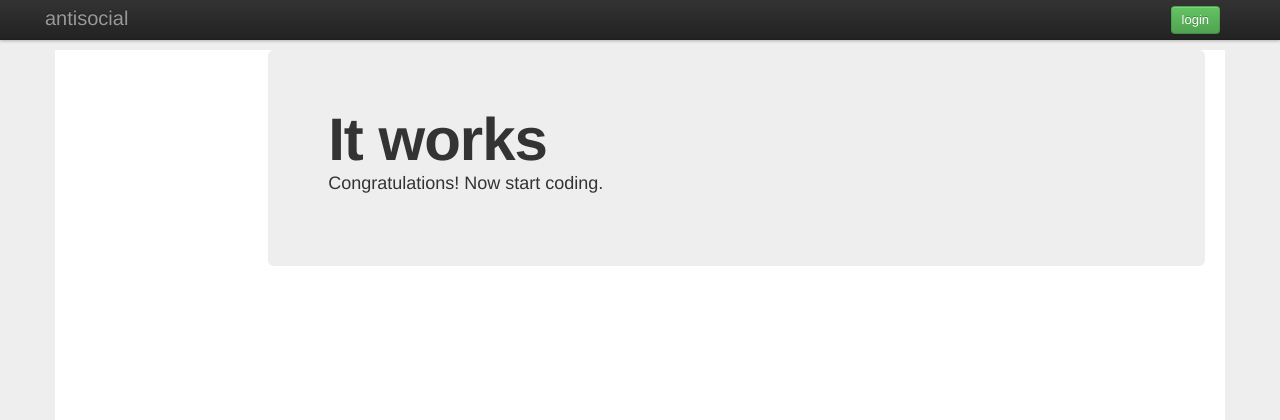
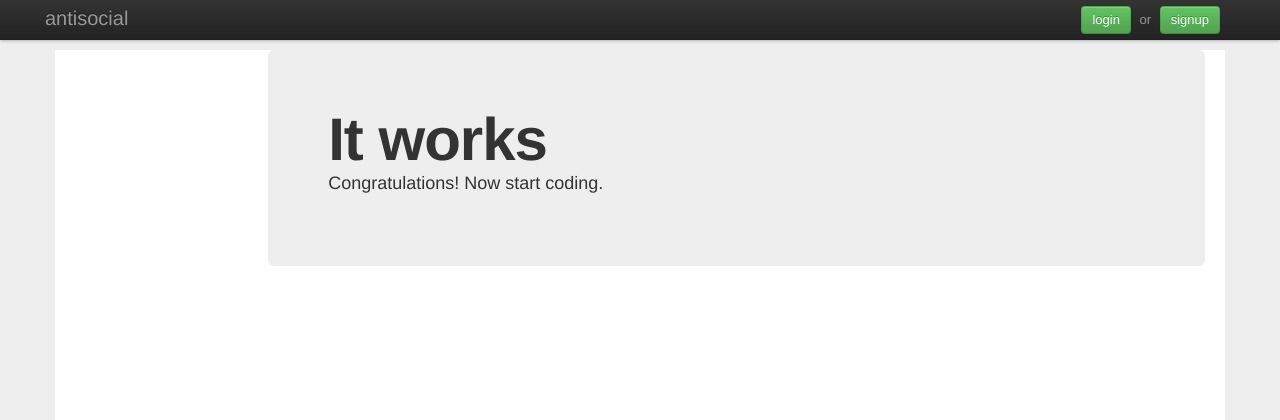
Before and after one commit to thraxil/antisocial, a Django app: template antisocial/templates/main/index.html in a window 1280 px wide. Shown: the top 420 px of the page. Run offline with Django 3.2, Linux system fonts and the light colour scheme; the template is opened without the code that fills it, so the values that code supplies are empty; some libraries are stand-ins or nearby versions.

Commit message:
allow signups

```diff
--- a/antisocial/templates/base.html
+++ b/antisocial/templates/base.html
@@ -40,6 +40,8 @@
 {% block usernav %}
           {% if request.user.is_anonymous %}
           <a href="/accounts/signin/?next=/" class="btn btn-success">login</a>
+					or
+					<a href="/accounts/signup/" class="btn btn-success">signup</a>
           {% else %}
           logged in as <a href="/accounts/{{request.user.username}}/">{% if request.user.first_name %}
 					{{request.user.first_name}} {{request.user.last_name}}
```
